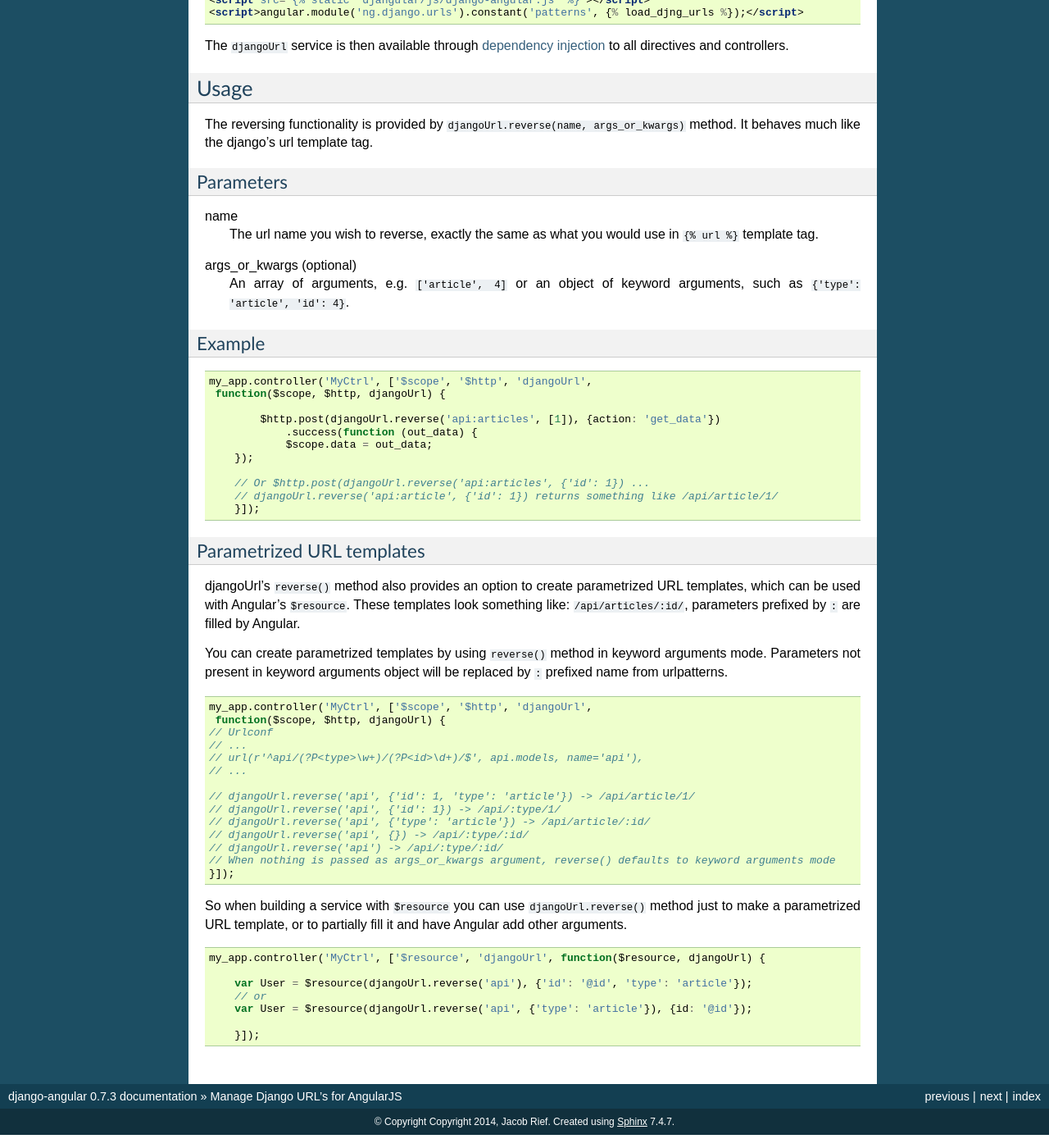
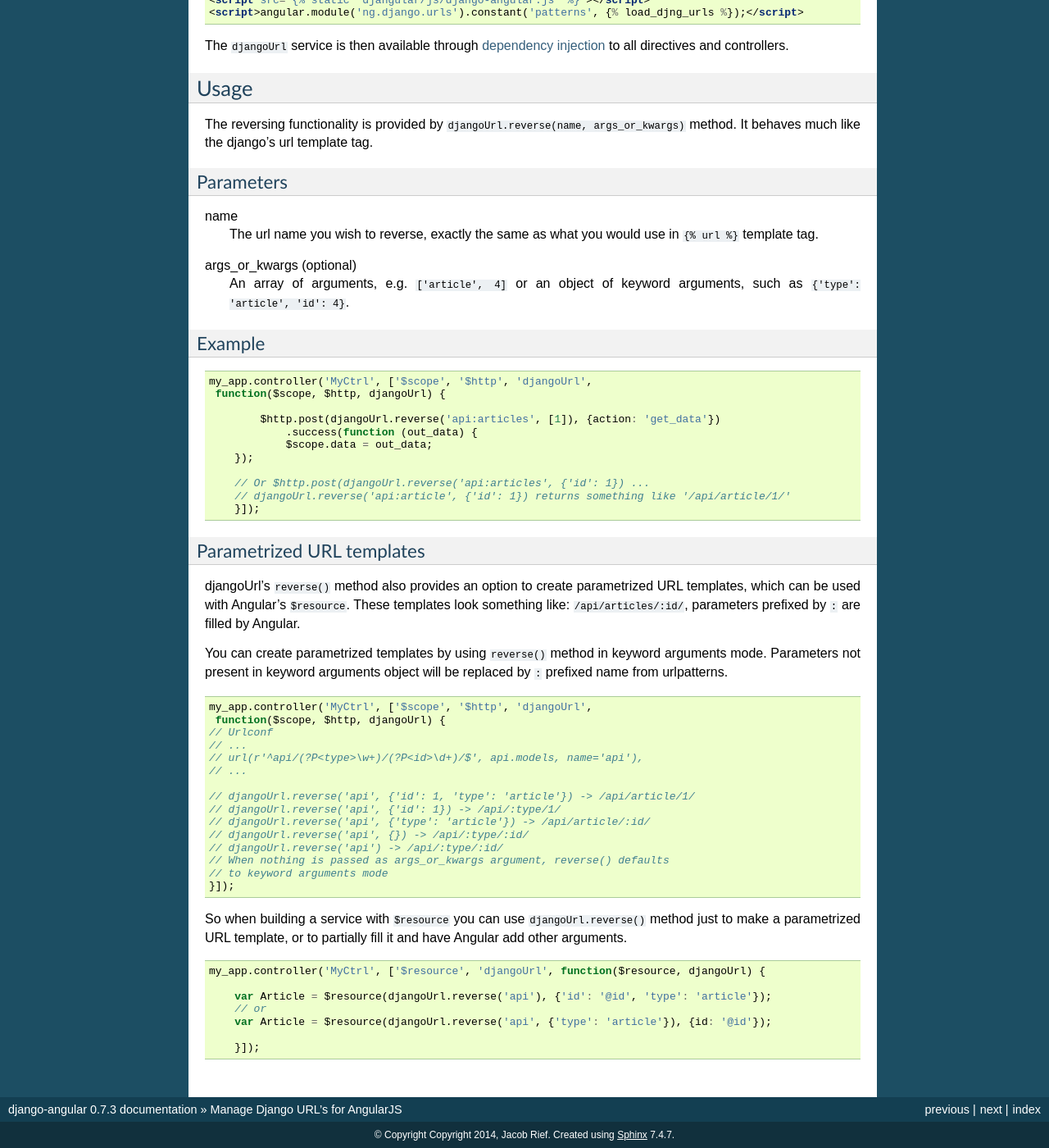
Before and after one commit to kimarakov/django_angular, a Sphinx documentation site: the page built from docs/reverse-urls.rst, in a window 1280 px wide and 1400 px high, scrolled down 508 px. Shown: the whole window at 82% size. Built offline with Sphinx 7.4.7, drawn with Linux system fonts in a browser that asks for light colours.

Commit message:
docs fixes

```diff
--- a/docs/reverse-urls.rst
+++ b/docs/reverse-urls.rst
@@ -62,7 +62,7 @@ Example
         });
 
         // Or $http.post(djangoUrl.reverse('api:articles', {'id': 1}) ...
-        // djangoUrl.reverse('api:article', {'id': 1}) returns something like /api/article/1/
+        // djangoUrl.reverse('api:article', {'id': 1}) returns something like '/api/article/1/'
 	}]);
 
 Parametrized URL templates
@@ -88,7 +88,8 @@ in keyword arguments object will be replaced by ``:`` prefixed name from urlpatt
         // djangoUrl.reverse('api', {'type': 'article'}) -> /api/article/:id/
         // djangoUrl.reverse('api', {}) -> /api/:type/:id/
         // djangoUrl.reverse('api') -> /api/:type/:id/
-        // When nothing is passed as args_or_kwargs argument, reverse() defaults to keyword arguments mode
+        // When nothing is passed as args_or_kwargs argument, reverse() defaults
+        // to keyword arguments mode
 	}]);
 
 So when building a service with ``$resource`` you can use ``djangoUrl.reverse()`` method just to make a parametrized
@@ -98,9 +99,9 @@ URL template, or to partially fill it and have Angular add other arguments.
 
     my_app.controller('MyCtrl', ['$resource', 'djangoUrl', function($resource, djangoUrl) {
 
-        var User = $resource(djangoUrl.reverse('api'), {'id': '@id', 'type': 'article'});
+        var Article = $resource(djangoUrl.reverse('api'), {'id': '@id', 'type': 'article'});
         // or
-        var User = $resource(djangoUrl.reverse('api', {'type': 'article'}), {id: '@id'});
+        var Article = $resource(djangoUrl.reverse('api', {'type': 'article'}), {id: '@id'});
 
 	}]);
 
```
